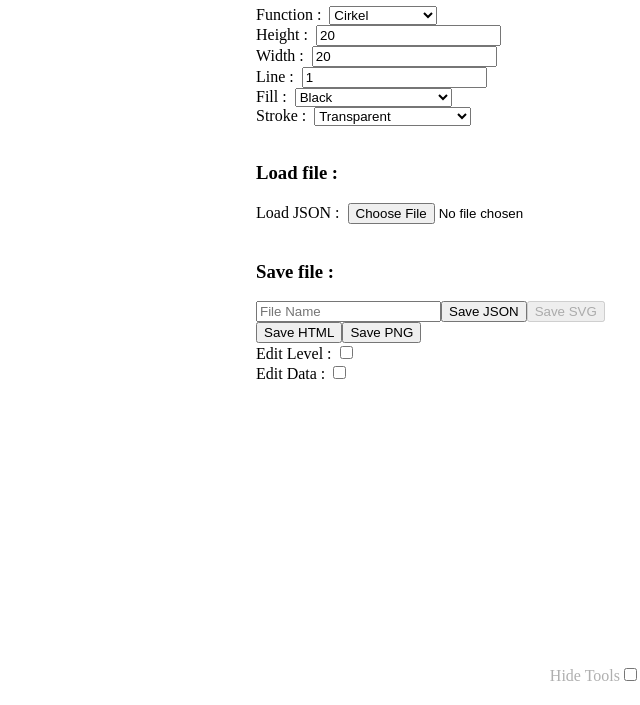
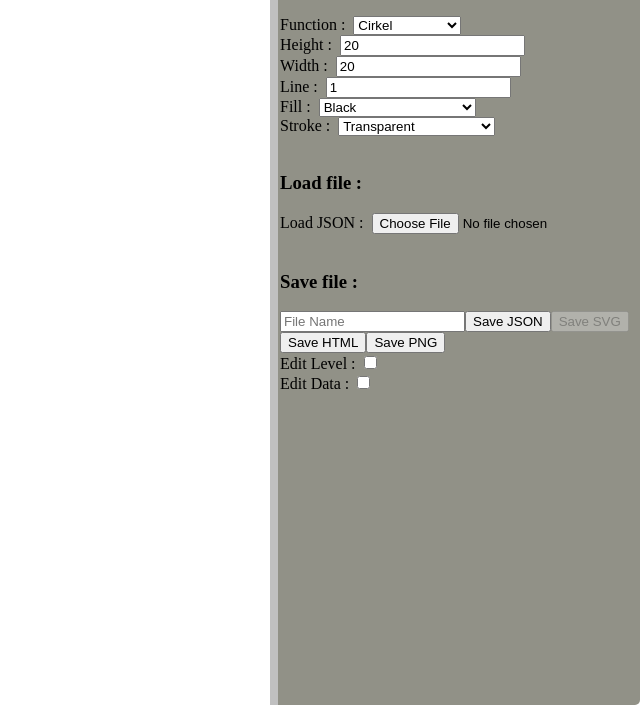
Before and after one commit to mrApptastic/captainCanvas, a plain HTML site: page index.html in a window 1280 px wide. Shown: the part 115-820 px from the top of the page, without its empty margins (640-1280 px from the left). Drawn offline with Linux system fonts and the light colour scheme.

Commit message:
Removed primitive toggle as default and replace toggle with mrToolBox in demo

```diff
--- a/captainCanvas.js
+++ b/captainCanvas.js
@@ -15,7 +15,7 @@ var captainCanvas = function(canvas, tools, settings) {
 	cpt.dt = [[]];
 	cpt.set = {
 				"fit" : settings ? (settings.Fit != null ? settings.Fit : true) : true,
-				"tog" : settings ? (settings.Toggle != null ? settings.Toggle : true) : true,
+				"tog" : settings ? (settings.Toggle != null ? settings.Toggle : true) : false,
                 "key" : settings ? (settings.Shortcuts != null ? settings.Shortcuts : true) : true,
                 "evt" : settings ? (settings.DefaultEvents != null ? settings.DefaultEvents : true) : true,
 				"cls" : settings ? (settings.Colours != null ? settings.Colours : []) : [],
--- a/index.html
+++ b/index.html
@@ -6,6 +6,7 @@
 <style>
 </style>
 <script type="text/javaScript" src="captainCanvas.js"></script>
+<script type="text/javascript" src="mrToolBox.js"></script>
 </head>
 <body>
 <canvas id="captainCanvas"></canvas>
@@ -13,6 +14,7 @@
 </div>
 
 <script>
+	var box = new mrToolBox("toolBox");
 	var Cpt = new captainCanvas("captainCanvas","toolBox");
 </script>
 </body>
--- /dev/null
+++ b/mrToolBox.js
@@ -0,0 +1,102 @@
+var mrToolBox = function (id, settings) {
+	var box = this;
+	box.set = {
+		chk : (id + "_Check"),
+		sld : (id + "_Slider"),
+		wth : (window.innerWidth > 860) ? 350 : (window.innerWidth / 3),
+		txt : (settings != null && settings.text != null) ? settings.text : (window.navigator.language.indexOf("da") != -1 ? "Gem Menu" : "Hide Menu")
+	};
+	box.slide = false;
+	box.elem = document.getElementById(id);
+	box.init = function() {
+		var hideBox = document.createElement("div");
+		hideBox.style.right = "0";
+		hideBox.style.top = "0";
+		hideBox.style.position = "fixed";
+		hideBox.style.zIndex = "999";
+		hideBox.style.color = "#777";
+		var hideLabel = document.createElement("label");
+		hideLabel.innerHTML = box.set.txt;
+		var hideCheck = document.createElement("input");
+		hideCheck.setAttribute("id", box.set.chk);
+		hideCheck.setAttribute("type", "checkbox");
+		hideCheck.setAttribute("checked", true);
+		hideBox.appendChild(hideLabel);
+		hideBox.appendChild(hideCheck);
+		hideBox.addEventListener("click", function () {
+			var show = document.getElementById(box.set.chk).checked == true;
+			var roller;
+			var current = show ? 0 : box.set.wth;
+			var time = 1;
+			if (show) {
+				box.elem.style.display = "block";
+				roller = setInterval(function () {
+					if (current < box.set.wth) {
+						current += 25;
+						box.elem.style.width = current + "px";
+					}
+					else {
+						clearInterval(roller);
+					}
+				}, time);
+			}
+			else {
+				roller = setInterval(function () {
+					if (current > 0) {
+						current -= 25;
+						box.elem.style.width = current + "px";
+					}
+					else {
+						clearInterval(roller);
+						box.elem.style.display = "none";
+					}
+				}, time);
+			}
+		});
+		document.getElementsByTagName("body")[0].appendChild(hideBox);
+		box.elem.style.borderRadius = "5px";
+		box.elem.style.background = "rgba(133,133,123,0.9)";
+		box.elem.style.width = box.set.wth + "px";
+		box.elem.style.padding = "10px";
+		box.elem.style.top = "0";
+		box.elem.style.right = "0";
+		box.elem.style.height = "100%";
+		box.elem.style.position = "fixed";
+		box.elem.style.zIndex = "998";
+		box.elem.style.transition = "0.1s";
+		var slider = document.createElement("div");
+		slider.style.position = "absolute";
+		slider.style.width = "8px";
+		slider.style.background = "silver";
+		slider.style.height = "100%";
+		slider.style.left = "0";
+		slider.style.top = "0";
+		slider.style.transition = "0.1s";
+		slider.style.cursor = "w-resize";
+		slider.addEventListener("mouseenter", function(event) {
+			this.style.boxShadow = "2px 2px 1px grey, 4px 4px 2px snow, 6px 6px 3px Lavender, -3px -3px 5px lavenderblush, -3px 3px 2px navajowhite, 3px -3px 2px mintcream, inset 3px 3px 0 grey, inset -3px -3px 0 grey";
+		});
+		slider.addEventListener("mouseleave", function(event) {
+			this.style.boxShadow = "initial";
+		});
+		slider.addEventListener("mousedown", function() {
+			box.slide = true;
+		});
+		window.addEventListener("mouseup", function(event) {
+			if (box.slide == true) {
+				box.set.wth = (window.innerWidth -  event.pageX - 16);
+				box.elem.style.width = box.set.wth + "px";
+				box.slide = false;
+			}
+		});
+		window.addEventListener("mousemove", function(event) {
+			if (box.slide == true) {
+				box.set.wth = (window.innerWidth -  event.pageX - 16);
+				box.elem.style.width = box.set.wth + "px";
+			}
+		});
+		box.elem.appendChild(slider);
+	};
+	box.init();
+
+};
```
Also changed, not shown: captainCanvas.html (+1 -1 lines).
